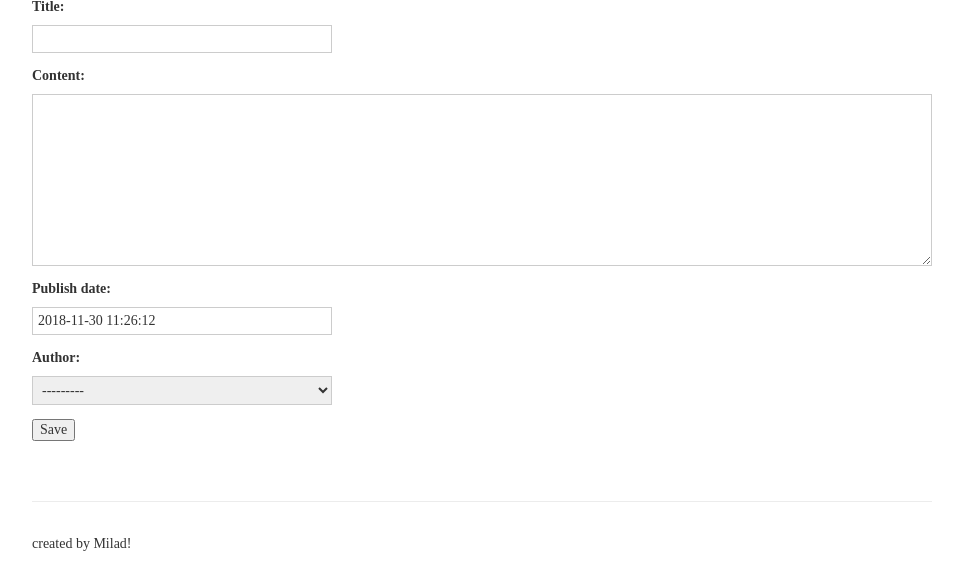
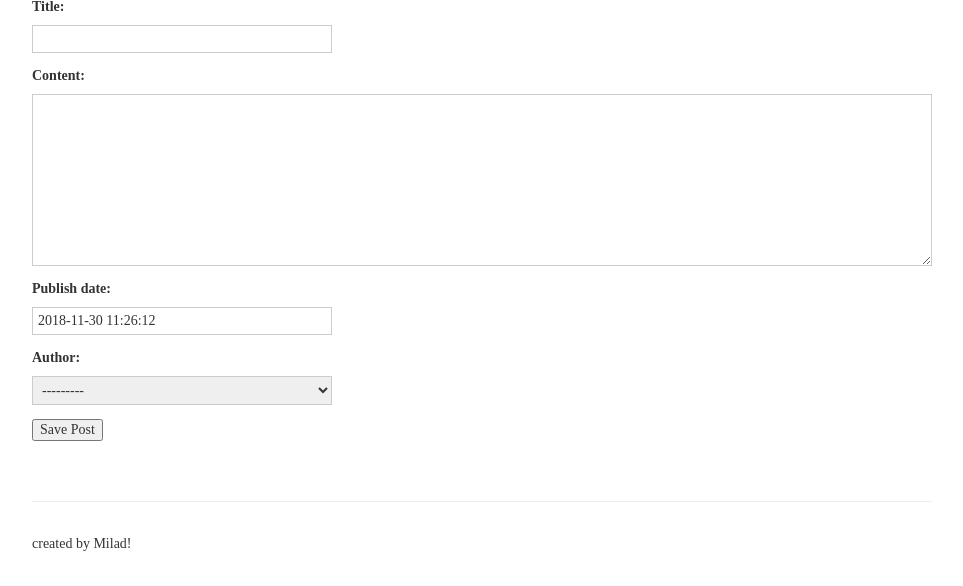
Before and after one commit to HZZSOFT/DjangoGit2, a Django app: page /panel/posts/new/ in a window 1280 px wide. Shown: the part 299-885 px from the top of the page, without its empty margins (158-1121 px from the left). Run offline with Django 3.2, Linux system fonts and the light colour scheme; the visitor is signed in with stand-in values (Sample User, id 1).

Commit message:
change title of save post button

```diff
--- a/register_app/templates/panel/new_post.html
+++ b/register_app/templates/panel/new_post.html
@@ -6,6 +6,6 @@
     <form method="post">
         {% csrf_token %}
         {{ form.as_p }}
-        <button type="submit">Save</button>
+        <button type="submit">Save Post</button>
     </form>
 {% endblock %}
```
